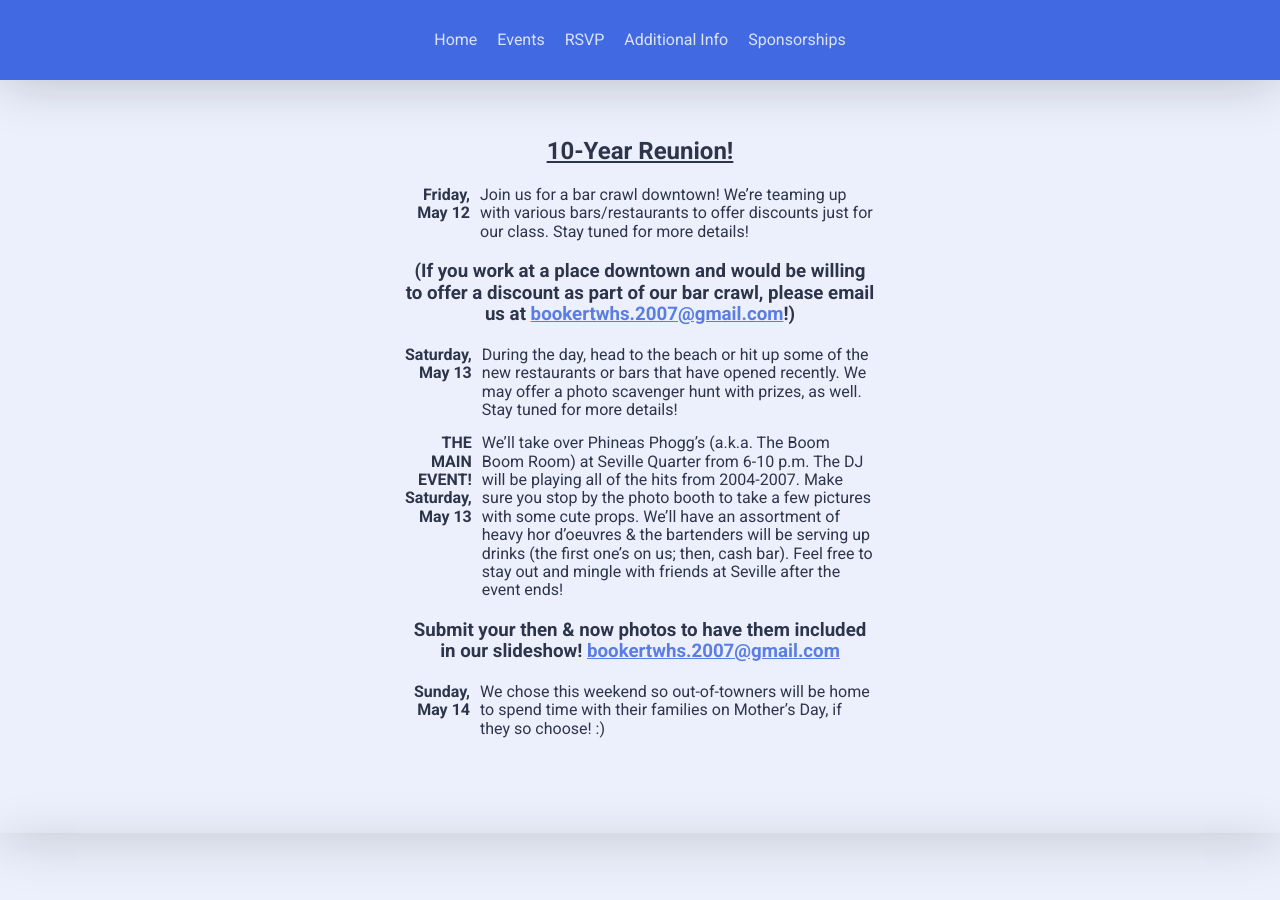
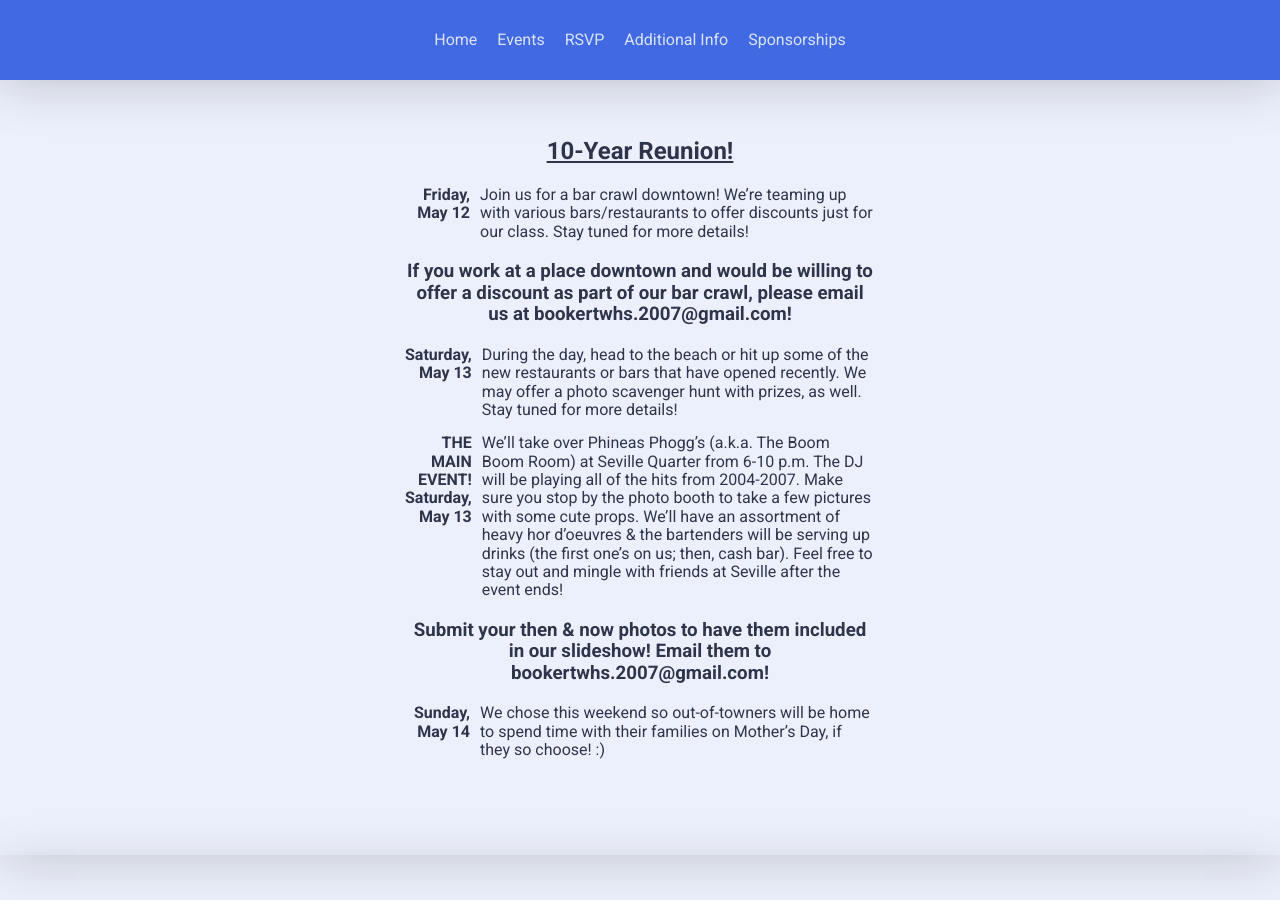
Before and after one commit to bookertwhs2007/bookertwhs, a Jekyll site: the page built from index.html, in a window 1280 px wide and 900 px high, scrolled down 1149 px. Built offline with Jekyll 4.4.1, drawn with Linux system fonts in a browser that asks for light colours; nearby versions of some CDN libraries.

Commit message:
Updated Main Event

```diff
--- a/_sections/main-event.markdown
+++ b/_sections/main-event.markdown
@@ -10,7 +10,7 @@ class: main-event
 **Friday, May 12**
 Join us for a bar crawl downtown! We're teaming up with various bars/restaurants to offer discounts just for our class. Stay tuned for more details!
 
-### (If you work at a place downtown and would be willing to offer a discount as part of our bar crawl, please email us at [bookertwhs.2007@gmail.com](bookertwhs.2007@gmail.com)!)
+### If you work at a place downtown and would be willing to offer a discount as part of our bar crawl, please email us at bookertwhs.2007@gmail.com!
 
 **Saturday, May 13**
 During the day, head to the beach or hit up some of the new restaurants or bars that have opened recently. We may offer a photo scavenger hunt with prizes, as well. Stay tuned for more details!
@@ -18,7 +18,7 @@ During the day, head to the beach or hit up some of the new restaurants or bars
 **THE MAIN EVENT! Saturday, May 13**
 We'll take over Phineas Phogg's (a.k.a. The Boom Boom Room) at Seville Quarter from 6-10 p.m. The DJ will be playing all of the hits from 2004-2007. Make sure you stop by the photo booth to take a few pictures with some cute props. We'll have an assortment of heavy hor d'oeuvres & the bartenders will be serving up drinks (the first one's on us; then, cash bar). Feel free to stay out and mingle with friends at Seville after the event ends!
 
-### Submit your then & now photos to have them included in our slideshow! [bookertwhs.2007@gmail.com](bookertwhs.2007@gmail.com)
+### Submit your then & now photos to have them included in our slideshow! Email them to bookertwhs.2007@gmail.com!
 
 **Sunday, May 14**
 We chose this weekend so out-of-towners will be home to spend time with their families on Mother's Day, if they so choose! :)
```
